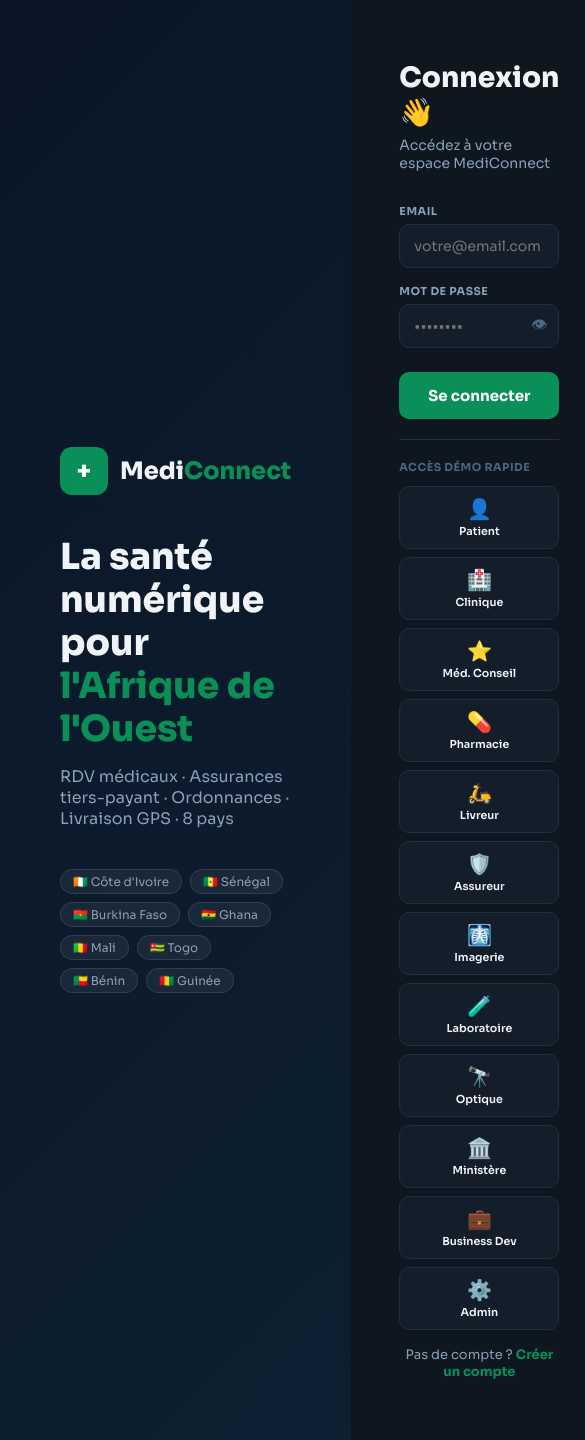
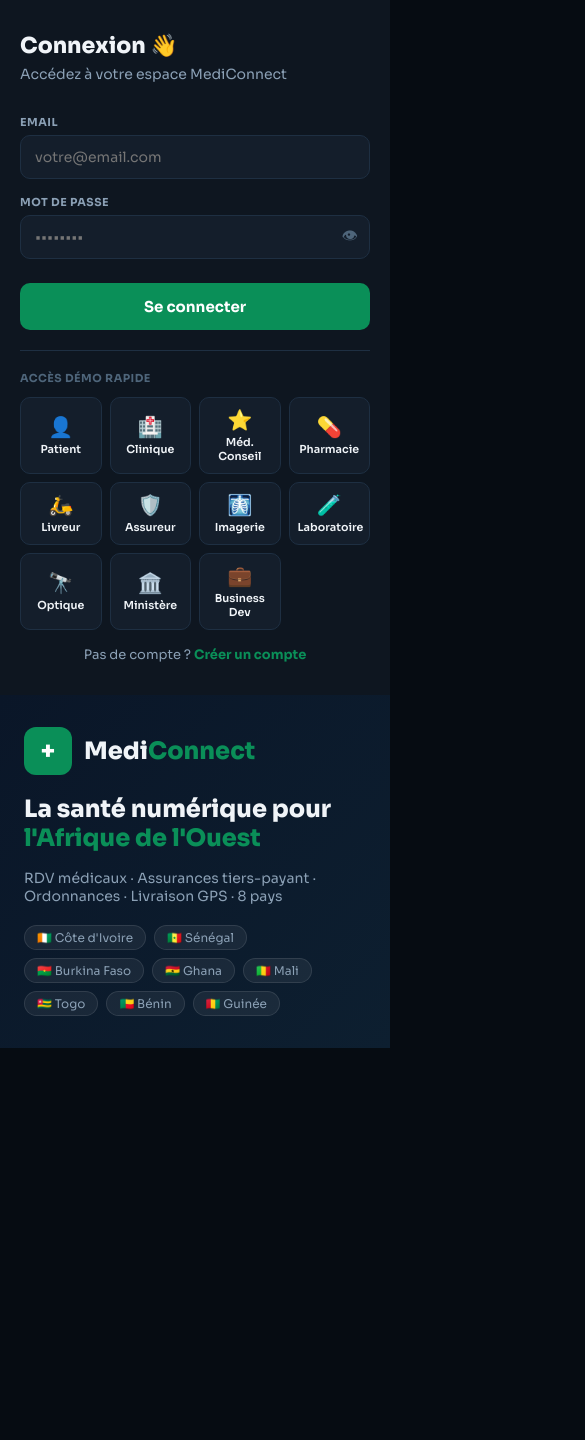
Before and after one commit to keuming/mediconnect, a React (Vite) app in the folder frontend/: page /login in a window 390 px wide. Shown: the top 1440 px of the page, 585 px wide, since content can reach past the window. After the commit the page ends 1048 px from the top, so only its background shows below. Built offline with nearby package versions, Linux system fonts and the light colour scheme.

Commit message:
fix: layout responsive login PWA (formulaire visible sur mobile) + retrait acces demo admin (deplace vers futur sous-domaine admin.mediconnect4africa.cloud)

```diff
--- a/frontend/src/pages/Login.jsx
+++ b/frontend/src/pages/Login.jsx
@@ -15,15 +15,41 @@
   { role: 'optique',            label: 'Optique',        icon: '🔭', email: 'optique@demo.ci' },
   { role: 'ministere',          label: 'Ministère',      icon: '🏛️', email: 'ministere@sante.ci', pwd: 'MinistereCI2024' },
   { role: 'business_developer', label: 'Business Dev',   icon: '💼', email: 'bd@demo.ci' },
-  { role: 'admin',              label: 'Admin',          icon: '⚙️', email: 'admin@demo.ci' },
+  // NOTE : l'accès demo "Admin" a ete retire de cette page.
+  // Il sera disponible sur https://admin.mediconnect4africa.cloud une fois ce sous-domaine cree.
 ];
+
+const ROLE_ROUTES = {
+  patient:             '/patient',
+  clinique:            '/clinique',
+  medecin_independant: '/medecin/independant',
+  medecin_conseil:     '/medecin/independant',
+  medecin_prive:       '/medecin/independant',
+  pharmacie:           '/pharmacie',
+  livreur:             '/livreur',
+  admin:               '/admin',
+  assureur:            '/assureur',
+  imagerie:            '/imagerie',
+  laboratoire:         '/laboratoire',
+  ministere:           '/ministere',
+  optique:             '/optique',
+  business_developer:  '/bd',
+};
 
 export default function Login() {
   const [form, setForm] = useState({ email: '', password: '' });
   const [show, setShow]  = useState(false);
+  const [isMobile, setIsMobile] = useState(typeof window !== 'undefined' ? window.innerWidth <= 860 : false);
   const { login, loading } = useAuthStore();
   const navigate = useNavigate();
   const location = useLocation();
+
+  // Responsive : bascule en layout vertical (formulaire prioritaire) sur petits ecrans / PWA mobile
+  useEffect(() => {
+    const onResize = () => setIsMobile(window.innerWidth <= 860);
+    window.addEventListener('resize', onResize);
+    return () => window.removeEventListener('resize', onResize);
+  }, []);
 
   // Auto-login si token passe en URL depuis la vitrine
   useEffect(() => {
@@ -41,23 +67,6 @@
       }
     }
   }, []);
-
-  const ROLE_ROUTES = {
-    patient:             '/patient',
-    clinique:            '/clinique',
-    medecin_independant: '/medecin/independant',
-    medecin_conseil:     '/medecin/independant',
-    medecin_prive:       '/medecin/independant',
-    pharmacie:           '/pharmacie',
-    livreur:             '/livreur',
-    admin:               '/admin',
-    assureur:            '/assureur',
-    imagerie:            '/imagerie',
-    laboratoire:         '/laboratoire',
-    ministere:           '/ministere',
-    optique:             '/optique',
-    business_developer:  '/bd',
-  };
 
   const redirectAfterLogin = (user) => {
     const dest = ROLE_ROUTES[user?.role] || '/app';
@@ -86,17 +95,31 @@
   };
 
   return (
-    <div style={{ minHeight: '100vh', background: '#060C12', display: 'flex' }}>
-      {/* Panneau gauche */}
-      <div style={{ flex: 1, display: 'flex', flexDirection: 'column', justifyContent: 'center', padding: '60px', background: 'linear-gradient(135deg,#0A1628 0%,#0D1F30 100%)' }}>
-        <div style={{ display: 'flex', alignItems: 'center', gap: 12, marginBottom: 40 }}>
+    <div style={{
+      minHeight: '100vh',
+      background: '#060C12',
+      display: 'flex',
+      flexDirection: isMobile ? 'column' : 'row',
+      overflowX: 'hidden',
+    }}>
+      {/* Panneau gauche — texte marketing */}
+      <div style={{
+        flex: isMobile ? 'none' : 1,
+        order: isMobile ? 2 : 1,
+        display: 'flex',
+        flexDirection: 'column',
+        justifyContent: 'center',
+        padding: isMobile ? '32px 24px' : '60px',
+        background: 'linear-gradient(135deg,#0A1628 0%,#0D1F30 100%)',
+      }}>
+        <div style={{ display: 'flex', alignItems: 'center', gap: 12, marginBottom: isMobile ? 20 : 40 }}>
           <div style={{ width: 48, height: 48, background: '#0A8F58', borderRadius: 12, display: 'flex', alignItems: 'center', justifyContent: 'center', fontSize: 24, fontWeight: 800, color: '#fff' }}>+</div>
           <span style={{ fontSize: 24, fontWeight: 800, color: '#F0F4F8' }}>Medi<span style={{ color: '#0A8F58' }}>Connect</span></span>
         </div>
-        <h1 style={{ fontSize: 36, fontWeight: 800, color: '#F0F4F8', lineHeight: 1.2, marginBottom: 16 }}>
+        <h1 style={{ fontSize: isMobile ? 24 : 36, fontWeight: 800, color: '#F0F4F8', lineHeight: 1.2, marginBottom: 16 }}>
           La santé numérique pour<br /><span style={{ color: '#0A8F58' }}>l'Afrique de l'Ouest</span>
         </h1>
-        <p style={{ color: '#8BA0B5', fontSize: 16, marginBottom: 40 }}>
+        <p style={{ color: '#8BA0B5', fontSize: isMobile ? 14 : 16, marginBottom: isMobile ? 20 : 40 }}>
           RDV médicaux · Assurances tiers-payant · Ordonnances · Livraison GPS · 8 pays
         </p>
         <div style={{ display: 'flex', flexWrap: 'wrap', gap: 8 }}>
@@ -107,8 +130,17 @@
       </div>
 
       {/* Formulaire */}
-      <div style={{ width: 480, display: 'flex', flexDirection: 'column', justifyContent: 'center', padding: '60px 48px', background: '#0E1620' }}>
-        <h2 style={{ fontSize: 28, fontWeight: 800, color: '#F0F4F8', marginBottom: 6 }}>Connexion 👋</h2>
+      <div style={{
+        width: isMobile ? '100%' : 480,
+        order: isMobile ? 1 : 2,
+        display: 'flex',
+        flexDirection: 'column',
+        justifyContent: 'center',
+        padding: isMobile ? '32px 20px' : '60px 48px',
+        background: '#0E1620',
+        boxSizing: 'border-box',
+      }}>
+        <h2 style={{ fontSize: isMobile ? 22 : 28, fontWeight: 800, color: '#F0F4F8', marginBottom: 6 }}>Connexion 👋</h2>
         <p style={{ color: '#8BA0B5', marginBottom: 32, fontSize: 14 }}>Accédez à votre espace MediConnect</p>
 
         <form onSubmit={handleSubmit}>
```
